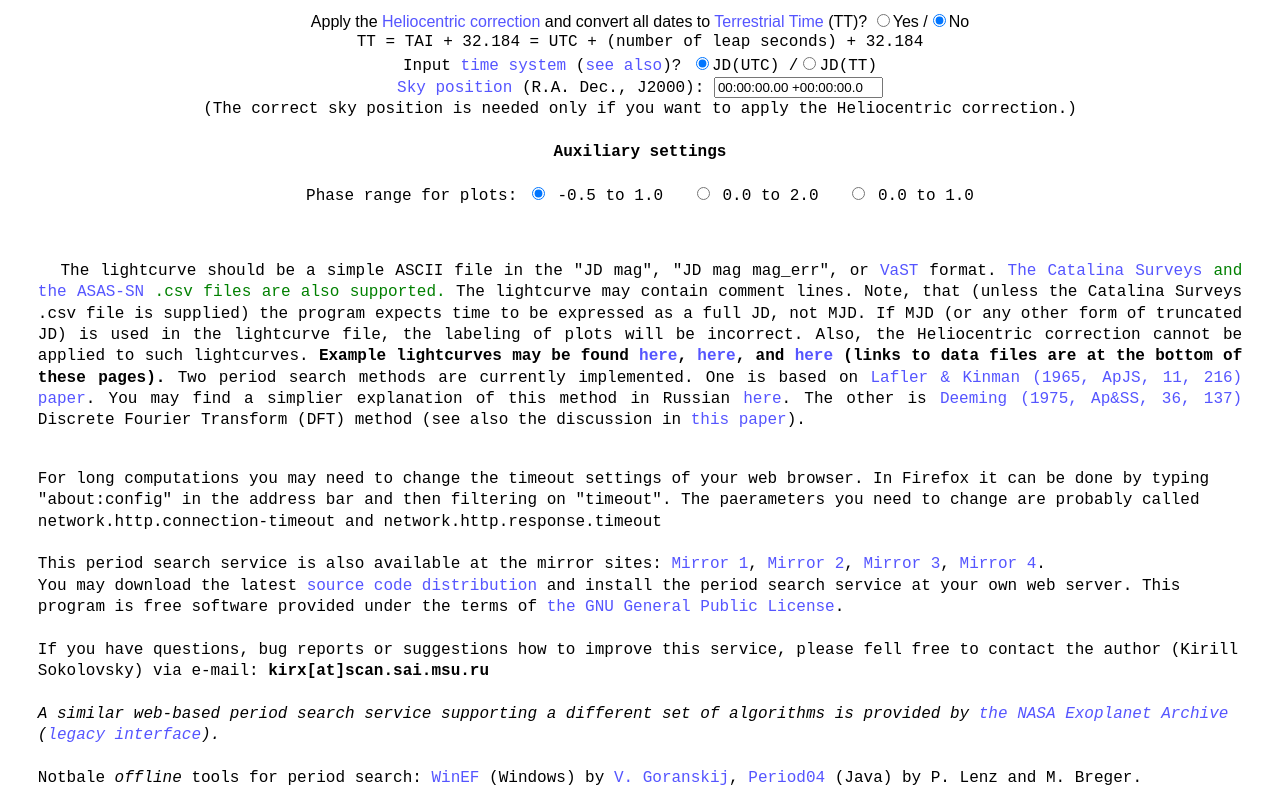
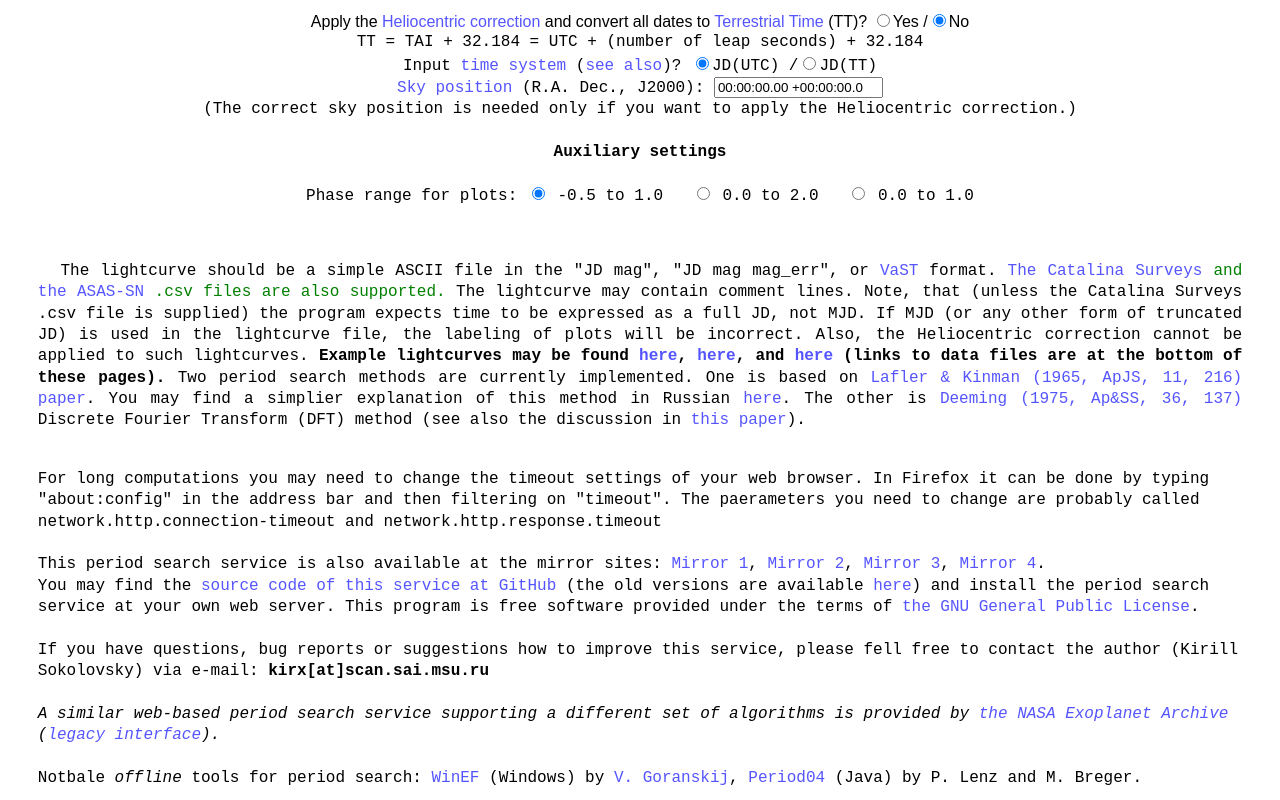
Before and after one commit to kirxkirx/lk, a plain HTML site: page htdocs/lk/index.html in a window 1280 px wide. Shown: the part 507-1307 px from the top of the page. Drawn offline with Linux system fonts and the light colour scheme.

Commit message:
add link to web service

```diff
--- a/htdocs/lk/index.html
+++ b/htdocs/lk/index.html
@@ -100,8 +100,10 @@ This period search service is also available at the mirror sites:
 <a href="http://scan.sai.msu.ru/lk/">Mirror 3</a>,
 <a href="http://webefk.kourovka.ru/lk/">Mirror 4</a>.
 <br/>
-You may download the latest <a href="http://scan.sai.msu.ru/lk/source/">source
-code distribution</a> and install the period search service at your own web server.
+You may find the
+<a href="https://github.com/kirxkirx/lk">source code of this service at GitHub</a> (the old versions are available
+<a href="http://scan.sai.msu.ru/lk/source/">here</a>)
+and install the period search service at your own web server.
 This program is free software provided under the terms of <a href="http://www.gnu.org/copyleft/gpl.html">the GNU General Public
 License</a>.
 <br/><br/>
```
Also changed, not shown: 1 other file.
